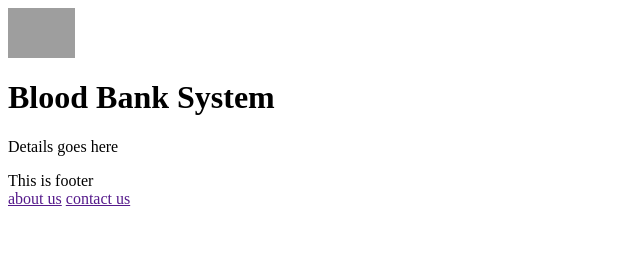
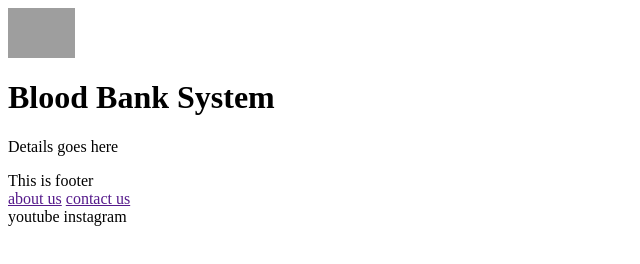
Before and after one commit to sarangashyamdas/demo-bloodbank-app, a plain HTML site: page index.html in a window 1280 px wide. Shown: the whole page, without its empty margins (0-640 px from the left). Drawn offline with Linux system fonts and the light colour scheme; grey boxes are pictures that could not be loaded.

Commit message:
added social media links in homepage

```diff
--- a/index.html
+++ b/index.html
@@ -7,5 +7,9 @@
         <footer>This is footer</footer>
         <a href="">about us</a>
         <a href="">contact us</a>
-    </body>
+        <div class="social">
+            <a>youtube</a>
+            <a>instagram</a>
+        </div>
+            </body>
 </html>
```
